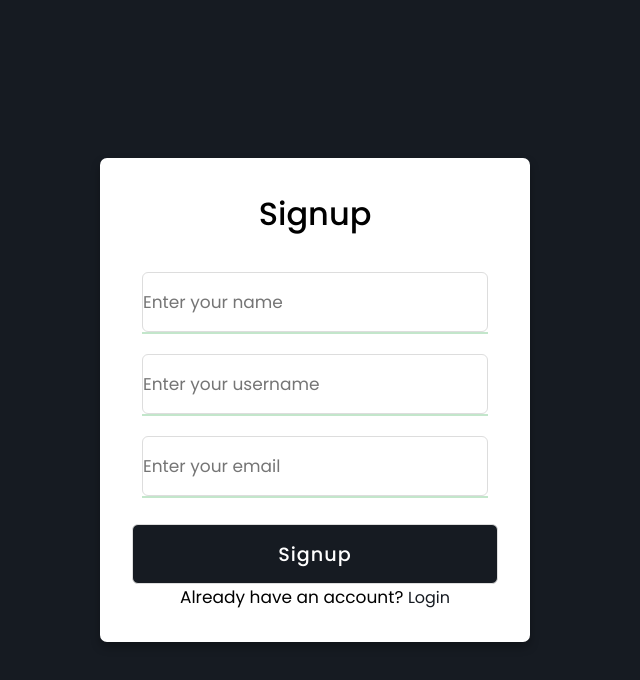
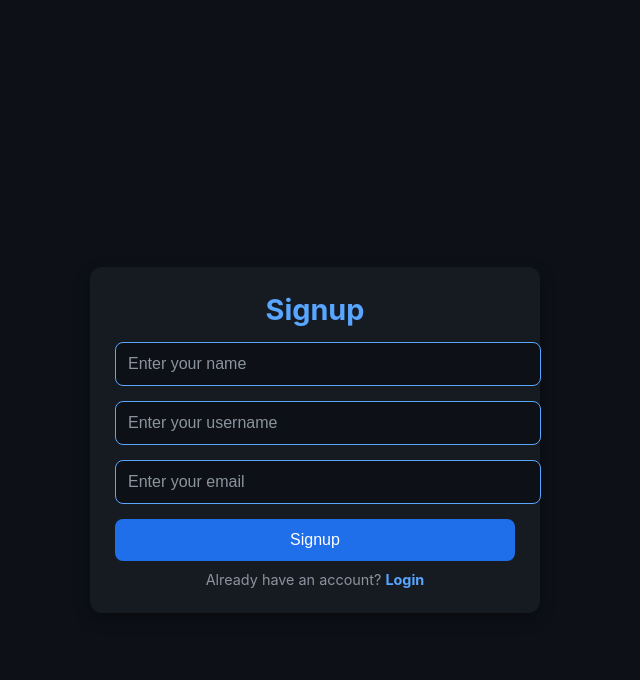
Before and after one commit to Shewag-rk/Movie-API-Task, a plain HTML site: page Sign_Page.html in a window 1280 px wide. Shown: the whole page, without its empty margins (325-965 px from the left). Drawn offline with Linux system fonts and the light colour scheme.

Commit message:
First-Protype

```diff
--- a/index.js
+++ b/index.js
@@ -1,75 +1,27 @@
-
-document.addEventListener("DOMContentLoaded", function(){
-    document.getElementById("submitbtn").addEventListener("click", (event) => {
-        event.preventDefault();
-
-        let inputField = document.getElementById('inputName').value;
-        let userName = document.getElementById('inputUsername').value;
-        let userEmail = document.getElementById('inputEmail').value;
+// function showAlert(message, className) { /* function for show error box */
+//     alert.innerHTML = message;
+//     alert.className = `alert ${className}`;
+//     setTimeout(() => {
+//       alertBox.innerHTML = "";
+//       alertBox.className = "";
+//     }, 2000);
+//   }
 
 
-        if(!inputField.trim() === "" & !inputField === /^[A-Za-z]+$/.test(inputField)){
-            // showAlert("enter username, Don't leave blank space!", "error-message");
-            setTimeout(() => {
-                inputField.innerHTML = "Don' leave blank space invalid name";
-                inputField.classList.add("error")
-            }, 2000);t
-            return;
-        }else{
-            // alert("Corrected username");
-            setTimeout(() => {
-                inputField.innerHTML = "Corrected username";
-                inputField.classList.add("success");
-            }, 2000);
-            return;
-        }
-
-        // if(userName.trim() === ""){
-        //     // showAlert("enter username, Don't leave blank space!", "error-message");
-        //     alert("Don't leavre blank space ,Invalid username")
-        // }else if(!/^[A-Za-z]+$/.test(userName)){
-        //     // showAlert("verifyed username" ,"success-message");
-        //     alert("format username verfiyed");
-        // }else{
-        //     alert("Corrected username");
-        // }
+let inputField = document.getElementById('inputName').value;
+let userName = document.getElementById('inputUsername').value;
+let userEmail = document.getElementById('inputEmail').value;
 
 
+const loignUserDetails = {
+    username: inputField,
+    name: userName,
+    useremail: userEmail
+}
 
-        // if(!/^[A-Za-z]+$/.test(inputField)){
-        //     showAlert("don't enter special characters!", "error-message");
-        // }else{
-        //     showAlert("valid username", "success-message")
-        //     return;
-        // }
-
-        // if(userEmail.trim() === ""){
-        //     showAlert("don't type blank space" ,"error-message");
-        // }else if(!/^[a-zA-Z0-9._%+-]+@[a-zA-Z0-9.-]+\.[a-zA-Z]{2,}$/.test(userEmail)){
-        //     showAlert("don't type unvalid email", "error-message");
-        // }else{
-        //     showAlert("verifyed email", "success-message");
-        // }
+let userObjData = JSON.parse(localStorage.getItem("registerUsers")) || [];
 
 
-
-        // let userObjData = JSON.parse(localStorage.getItem("registerUsers")) || [];
-
-        // const loignUserDetails = {
-        //     username: inputField,
-        //     name: userName,
-        //     useremail: userEmail
-        // }
-        // userObjData.push(loignUserDetails);
-        // localStorage.setItem("registerUsers", JSON.stringify(userObjData));
-        // document.getElementById("registerForm").innerHTML = "";
-    })
-})
-
-function showError(){
-
-}
-
-function showSuccess(){
-
-}
+userObjData.push(loignUserDetails);
+localStorage.setItem("registerUsers", JSON.stringify(userObjData));
+document.getElementById("registerorm").innerHTML = "";
--- a/style.css
+++ b/style.css
@@ -1,106 +1,120 @@
-/* Import Google font - Poppins */
-@import url('https://fonts.googleapis.com/css2?family=Poppins:wght@200;300;400;500;600;700&display=swap');
-*{
+body {
+  font-family: 'Inter', sans-serif;
+  background-color: #0d1117;
+  color: #e6edf3;
   margin: 0;
-  padding: 0;
-  box-sizing: border-box;
-  font-family: 'Poppins', sans-serif;
-}
-body{
+  padding: 40px;
+  display: flex;
+  justify-content: center;
+  align-items: center;
   min-height: 100vh;
-  width: 100%;
-  background: #161b22;
-}
-.container{
-  position: absolute;
-  top: 50%;
-  left: 50%;
-  transform: translate(-50%,-50%);
-  max-width: 430px;
-  width: 100%;
-  background: #fff;
-  border-radius: 7px;
-  box-shadow: 0 5px 10px rgba(0,0,0,0.3);
 }
 
-.container .form{
-  padding: 2rem;
+/* Container */
+.container {
+  width: 100%;
+  max-width: 400px;
+  background: #161b22;
+  padding: 25px;
+  border-radius: 12px;
+  box-shadow: 0px 6px 15px rgba(0, 0, 0, 0.4);
+  text-align: center;
 }
-.form header{
-  font-size: 2rem;
-  font-weight: 500;
-  text-align: center;
-  margin-bottom: 1.5rem;
+
+/* Header */
+header {
+  font-size: 1.8rem;
+  font-weight: bold;
+  color: #58a6ff;
+  margin-bottom: 15px;
 }
-.box{
-  padding: 10px;
+
+/* Form Box */
+.box {
+  margin-bottom: 15px;
+  position: relative;
 }
-.form input{
-  height: 60px;
+
+/* Input Fields */
+.box input {
   width: 100%;
-  font-size: 17px;
-  border: 1px solid #ddd;
-  border-radius: 6px;
+  padding: 12px;
+  border-radius: 8px;
+  border: 1px solid #58a6ff;
+  background: #0d1117;
+  color: #e6edf3;
+  font-size: 1rem;
   outline: none;
- }
-.form input:focus{
-  box-shadow: 0 1px 0 rgba(0,0,0,0);
+  transition: 0.3s;
 }
-.form a{
-  font-size: 16px;
-  color: #009579;
+
+.box input::placeholder {
+  color: #8b949e;
+}
+
+.box input:focus {
+  border-color: #1f6feb;
+}
+
+/* Error and Success Messages */
+.alertMessage, .alertMessageinputname {
+  font-size: 0.9rem;
+  margin-top: 5px;
+  text-align: left;
+  display: none;
+}
+
+/* Error Styling */
+.error-message {
+  color: #ff4d4d;
+}
+
+.box input.error {
+  border: 1px solid #ff4d4d;
+  background: rgba(255, 77, 77, 0.1);
+  animation: shake 0.3s ease-in-out;
+}
+
+/* Success Styling */
+.success-message {
+  color: #4caf50;
+}
+
+.box input.success {
+  border: 1px solid #4caf50;
+  background: rgba(76, 175, 80, 0.1);
+}
+
+/* Button */
+.button {
+  width: 100%;
+  padding: 12px;
+  border-radius: 8px;
+  border: none;
+  background: #1f6feb;
+  color: white;
+  font-size: 1rem;
+  cursor: pointer;
+  transition: 0.3s;
+}
+
+.button:hover {
+  background: #185abc;
+}
+
+/* Signup Link */
+.signup {
+  margin-top: 10px;
+  font-size: 0.9rem;
+  color: #8b949e;
+}
+
+.signup a {
+  color: #58a6ff;
   text-decoration: none;
+  font-weight: bold;
 }
-.form a:hover{
+
+.signup a:hover {
   text-decoration: underline;
 }
-.form input.button{
-  color: #fff;
-  background: #161b22;
-  font-size: 1.2rem;
-  font-weight: 500;
-  letter-spacing: 1px;
-  margin-top: 1rem;
-  cursor: pointer;
-  transition: 0.4s;
-}
-.form input.button:hover{
-  background: #161b22;
-}
-.signup{
-  font-size: 17px;
-  text-align: center;
-}
-.signup label{
-  color: #161b22;
-  cursor: pointer;
-}
-.signup label:hover{
-  text-decoration: underline;
-}
-
-
-/* Default hidden alert */
-.alert-message {
-  display: none;
-  font-size: 14px;
-  padding: 5px 10px;
-  border-radius: 4px;
-  margin-top: 5px;
-}
-
-/* Error state */
-.input-value .error-message {
-  display: block;
-  color: #d9534f;
-  background: #f8d7da;
-  border: 1px solid #f5c6cb;
-}
-
-/* Success state */
-.input-value .success-message {
-  display: block;
-  color: #155724;
-  background: #d4edda;
-  border: 1px solid #c3e6cb;
-}
```
Also changed, not shown: index.html (+3 -4 lines), movieHome.js (+25 -18 lines), moviesHome.html (+1 -2 lines), Sign_Page.html (renamed from registerPage.html).
